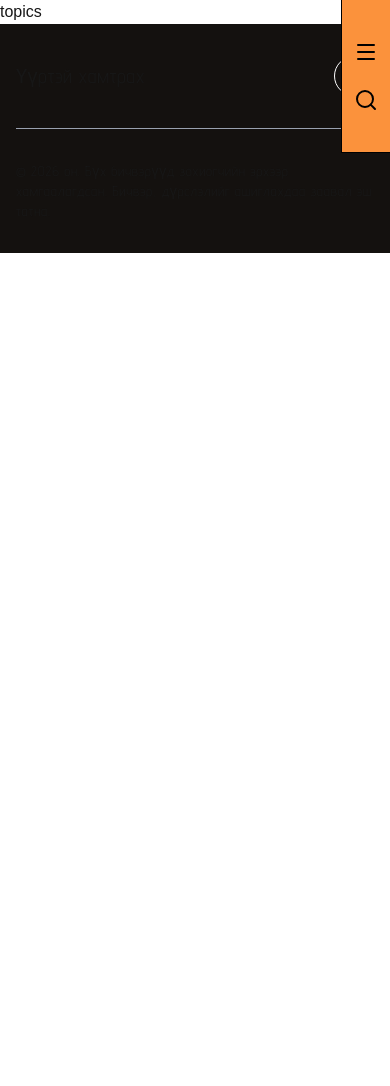
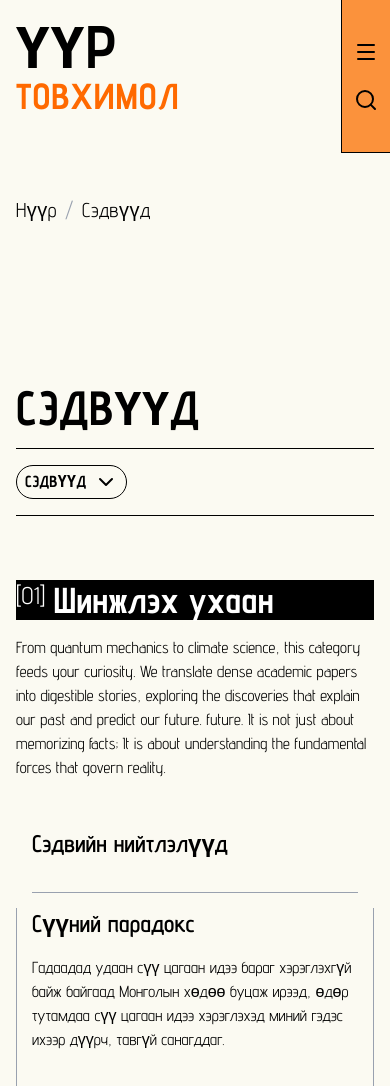
Before and after one commit to egoloprum/uur-new, a Next.js app: page /topics in a window 390 px wide. Shown: the top 1086 px of the page. Before the commit the page ends 844 px from the top, so only its background shows below. Built offline with nearby package versions, Linux system fonts and the light colour scheme.

Commit message:
feat & ui: filter for topics, ui of topics page

```diff
--- a/src/app/topics/page.tsx
+++ b/src/app/topics/page.tsx
@@ -1,5 +1,30 @@
+import { FilterDropdown } from '@/src/features/topics'
+import { Breadcrumb, Logo } from '@/src/widgets'
+import { TopicsList } from '@/src/widgets/topics'
+
 export const Page = ({}) => {
-  return <div>topics</div>
+  return (
+    <main className="bg-[#fbfaf2] font-advent-pro">
+      <div className="bg-[#fbfaf2] p-4 md:p-8 lg:p-12 xl:p-16 flex flex-col gap-20 relative overflow-hidden">
+        <Logo />
+        <Breadcrumb />
+        <h1
+          className="font-bold uppercase z-10 text-black tracking-wide mt-20 leading-12"
+          style={{ fontSize: 'clamp(3rem, 4vw, 8rem)' }}
+        >
+          Сэдвүүд
+        </h1>
+      </div>
+
+      <section className="px-4 md:px-8 lg:px-12 xl:px-16">
+        <div className="border-y border-black py-4 md:py-8 lg:py-12 xl:py-16 flex flex-wrap gap-4 justify-between items-center">
+          <FilterDropdown />
+        </div>
+      </section>
+
+      <TopicsList />
+    </main>
+  )
 }
 
 export default Page
--- a/src/entities/appContext.tsx
+++ b/src/entities/appContext.tsx
@@ -13,6 +13,7 @@ import {
 import { defaultPostData, Post } from './post'
 import { defaultSeasonData, Season } from './season'
 import { defaultUserData, RoleTypes, User } from './user'
+import { defaultTopicData, Topic } from './topic'
 
 const CURRENT_SEASON_ID = '405e4a2d-e198-4fa8-942d-3727d36861e2'
 
@@ -20,9 +21,13 @@ interface AppContextType {
   posts: Post[]
   seasons: Season[]
   users: User[]
+  topics: Topic[]
 
   selectedSeasonId: string
   setSelectedSeasonId: Dispatch<SetStateAction<string>>
+
+  selectedTopicId: string
+  setSelectedTopicId: Dispatch<SetStateAction<string>>
 
   currentSeasonId: string
 
@@ -30,22 +35,16 @@ interface AppContextType {
   getSeasonById: (id: string) => Season | null
   getUserById: (id: string) => User | null
 
-  // find the user by id then get posts by contributer id
   getPostsByContributerId: (id: string) => Post[]
+  getPostsBySeasonId: (seasonId: string) => Post[]
+  getPostsByLatest: () => Post[]
+  getPostsByTopicId: (topicId: string) => Post[]
 
-  // find posts by season id
-  getPostsBySeasonId: (seasonId: string) => Post[]
-
-  // get latest 5 posts
-  getPostsByLatest: () => Post[]
-
-  // find users by role type
   getMembersByRole: (type: RoleTypes) => User[]
-
-  // find users by season id
   getMembersBySeasonId: (seasonId: string) => User[]
 
   getSeasonsBySelectedSeasonId: () => Season[]
+  getTopicsBySelectedTopicId: () => Topic[]
 }
 
 const AppContext = createContext<AppContextType | undefined>(undefined)
@@ -56,8 +55,10 @@ export const AppProvider = ({ children }: { children: ReactNode }) => {
   const [seasons] = useState<Season[]>(() =>
     defaultSeasonData.filter(s => s.isActive === true).reverse()
   )
+  const [topics] = useState<Topic[]>(defaultTopicData)
 
   const [selectedSeasonId, setSelectedSeasonId] = useState<string>('')
+  const [selectedTopicId, setSelectedTopicId] = useState<string>('')
 
   const currentSeasonId = CURRENT_SEASON_ID
 
@@ -96,6 +97,16 @@ export const AppProvider = ({ children }: { children: ReactNode }) => {
       .slice(0, LATEST_COUNT)
   }, [posts])
 
+  const getPostsByTopicId = useCallback(
+    (topicId: string) => {
+      const topic = topics.find(s => s.id === topicId)
+      if (!topic) return []
+
+      return posts.filter(p => topic.postId.includes(p.id))
+    },
+    [topics, posts]
+  )
+
   const getMembersByRole = useCallback(
     (type: RoleTypes, seasonId?: string) => {
       return users.filter(user =>
@@ -125,13 +136,23 @@ export const AppProvider = ({ children }: { children: ReactNode }) => {
     return seasons.filter(s => s.id === selectedSeasonId)
   }, [seasons, selectedSeasonId])
 
+  const getTopicsBySelectedTopicId = useCallback(() => {
+    if (selectedTopicId === '') return topics
+
+    return topics.filter(s => s.id === selectedTopicId)
+  }, [topics, selectedTopicId])
+
   const value = useMemo(
     () => ({
       posts,
       seasons,
       users,
+      topics,
+
       selectedSeasonId,
       setSelectedSeasonId,
+      selectedTopicId,
+      setSelectedTopicId,
 
       currentSeasonId,
 
@@ -141,16 +162,22 @@ export const AppProvider = ({ children }: { children: ReactNode }) => {
       getPostsByContributerId,
       getPostsBySeasonId,
       getPostsByLatest,
+      getPostsByTopicId,
       getMembersByRole,
       getMembersBySeasonId,
       getSeasonsBySelectedSeasonId,
+      getTopicsBySelectedTopicId,
     }),
     [
       posts,
       seasons,
       users,
+      topics,
+
       selectedSeasonId,
       setSelectedSeasonId,
+      selectedTopicId,
+      setSelectedTopicId,
 
       currentSeasonId,
 
@@ -160,9 +187,11 @@ export const AppProvider = ({ children }: { children: ReactNode }) => {
       getPostsByContributerId,
       getPostsBySeasonId,
       getPostsByLatest,
+      getPostsByTopicId,
       getMembersByRole,
       getMembersBySeasonId,
       getSeasonsBySelectedSeasonId,
+      getTopicsBySelectedTopicId,
     ]
   )
 
--- a/src/entities/post/index.ts
+++ b/src/entities/post/index.ts
@@ -7,7 +7,7 @@ export interface Post {
   imageUrl: string
   imageAlt: string
 
-  writerId: string[]
+  writerId: string
   researchId: string[]
   redactorId: string[]
 }
@@ -23,7 +23,7 @@ export const defaultPostData: Post[] = [
     imageUrl: '/0/Bidnii-anzaardaggui-AI-iin-nuutsuud.jpg',
     imageAlt: 'Bidnii-anzaardaggui-AI-iin-nuutsuud',
 
-    writerId: ['569d55a5-580b-469f-9218-b3dcb53ab48a'],
+    writerId: '569d55a5-580b-469f-9218-b3dcb53ab48a',
     researchId: ['569d55a5-580b-469f-9218-b3dcb53ab48a', '02b8538a-ff85-40ed-ae38-bd68cdfa5567'],
     redactorId: [''],
   },
@@ -37,7 +37,7 @@ export const defaultPostData: Post[] = [
     imageUrl: '/0/Jazz.png',
     imageAlt: 'Jazz',
 
-    writerId: ['537df664-4972-4c8d-b0e5-b44b50033d7a'],
+    writerId: '537df664-4972-4c8d-b0e5-b44b50033d7a',
     researchId: ['537df664-4972-4c8d-b0e5-b44b50033d7a'],
     redactorId: [''],
   },
@@ -51,7 +51,7 @@ export const defaultPostData: Post[] = [
     imageUrl: '/0/Suunii-paradoks.jpg',
     imageAlt: 'Suunii-paradoks',
 
-    writerId: ['a7c1aa0b-2257-4025-b92e-c99fc72afb99'],
+    writerId: 'a7c1aa0b-2257-4025-b92e-c99fc72afb99',
     researchId: ['a7c1aa0b-2257-4025-b92e-c99fc72afb99'],
     redactorId: [''],
   },
--- /dev/null
+++ b/src/entities/topic/index.ts
@@ -0,0 +1,38 @@
+export interface Topic {
+  id: string
+  name: string
+  description: string
+  serial: number
+
+  postId: string[]
+}
+
+export const defaultTopicData: Topic[] = [
+  {
+    id: '34aa259b-2506-4e56-9e1b-c2c520312524',
+    name: 'Шинжлэх ухаан',
+    description:
+      'From quantum mechanics to climate science, this category feeds your curiosity. We translate dense academic papers into digestible stories, exploring the discoveries that explain our past and predict our future. future. It is not just about memorizing facts; It is about understanding the fundamental forces that govern reality.',
+
+    serial: 1,
+    postId: ['12b00a56-8253-44ac-a53a-25ff73b63f99'],
+  },
+  {
+    id: '6bbf7cbb-79e6-4475-adf9-adb68f60cd1e',
+    name: 'Технологи',
+    description:
+      'Technology is moving faster than ever. In this section, we cut through the hype to look at what actually actually matters. We review the latest tools, break down complex concepts like blockchain and machine and machine learning, and discuss the ethical implications of the code that runs our lives. If it plugs in, connects or computes, we are covering it.',
+
+    serial: 2,
+    postId: ['5c6bfd0c-60c4-4f36-af37-a9a5e38fa4b8'],
+  },
+  {
+    id: '8c4fbc01-e7ea-4f51-995c-d869f409046d',
+    name: 'Урлаг',
+    description:
+      'Art is the mirror of society. Here, we celebrate creativity in all its forms. We explore classic masterpieces and contemporary digital installations alike. We look at how artists are using new tools (like AI and VR) to tell stories and how creativity remains the uniquely human element in an automated world.',
+
+    serial: 3,
+    postId: ['41b0081f-d6a3-45f8-a09b-884fc0145f17'],
+  },
+]
--- /dev/null
+++ b/src/features/topics/FilterDropdown.tsx
@@ -0,0 +1,24 @@
+'use client'
+
+import { useApp } from '@/src/entities'
+import { Dropdown, DropdownContent, DropdownItem, DropdownTrigger } from '@/src/shared/components'
+
+export const FilterDropdown = ({}) => {
+  const { topics, setSelectedTopicId } = useApp()
+
+  return (
+    <Dropdown setSelectedItem={setSelectedTopicId}>
+      <DropdownTrigger>Сэдвүүд</DropdownTrigger>
+      <DropdownContent>
+        {topics.map(topic => (
+          <DropdownItem key={topic.id} value={topic.id}>
+            {topic.name}
+          </DropdownItem>
+        ))}
+        <DropdownItem value="" className=" border-t">
+          Бүх сэдвүүд
+        </DropdownItem>
+      </DropdownContent>
+    </Dropdown>
+  )
+}
--- /dev/null
+++ b/src/features/topics/index.ts
@@ -0,0 +1 @@
+export * from './FilterDropdown'
--- a/src/widgets/logo/Logo.tsx
+++ b/src/widgets/logo/Logo.tsx
@@ -3,8 +3,8 @@ import Link from 'next/link'
 export const Logo = ({}) => {
   return (
     <Link href="/" className="font-bold uppercase z-10">
-      <span className="block text-4xl md:text-6xl tracking-wide text-black">Үүр</span>
-      <span className="block text-2xl md:text-4xl tracking-wide text-orange-500">Товхимол</span>
+      <span className="block text-6xl md:text-8xl tracking-wide text-black">Үүр</span>
+      <span className="block text-4xl md:text-6xl tracking-wide text-orange-500">Товхимол</span>
     </Link>
   )
 }
--- /dev/null
+++ b/src/widgets/topics/PostsList.tsx
@@ -0,0 +1,46 @@
+import { useApp } from '@/src/entities'
+import { Post } from '@/src/entities/post'
+import { Button } from '@/src/shared/components'
+import { MoveRight } from 'lucide-react'
+
+export const PostsList = ({ posts }: { posts: Post[] }) => {
+  const { getUserById } = useApp()
+
+  return (
+    <ul className="grid sm:grid-cols-2 lg:grid-cols-3">
+      {posts.map((post, index) => {
+        const member = getUserById(post.writerId)
+
+        return (
+          <li
+            className="text-black p-4 md:p-8 lg:p-12 xl:p-16 flex flex-col gap-16 relative"
+            key={post.name + member?.name + index}
+          >
+            <div className="absolute h-[calc(100%-2rem)] md:h-[calc(100%-4rem)] lg:h-[calc(100%-6rem)] xl:h-[calc(100%-8rem)] w-full border-x border-gray-400 top-1/2 -translate-y-1/2 left-0" />
+            <div className="absolute w-[calc(100%-2rem)] md:w-[calc(100%-4rem)] lg:w-[calc(100%-6rem)] xl:w-[calc(100%-8rem)] h-full border-y border-gray-400 top-0 -translate-x-1/2 left-1/2" />
+            <div className="space-y-4 z-10">
+              <h3 className="text-2xl md:text-4xl font-semibold">{post.name}</h3>
+              <p className="text-base md:text-xl line-clamp-4">{post.description}</p>
+            </div>
+
+            <div className="flex flex-wrap justify-between items-center gap-4 tracking-wide mt-auto z-10">
+              <div className="flex gap-2 md:gap-8">
+                <p>{post.releaseDate}</p>
+                <p className="uppercase">{member?.name}</p>
+              </div>
+
+              <Button
+                mode="primary"
+                href={`posts/${post.slug}`}
+                className="text-xs md:text-sm px-2! py-1!"
+              >
+                <span>Цааш унших</span>
+                <MoveRight className="h-4 w-4" />
+              </Button>
+            </div>
+          </li>
+        )
+      })}
+    </ul>
+  )
+}
--- /dev/null
+++ b/src/widgets/topics/TopicsList.tsx
@@ -0,0 +1,41 @@
+'use client'
+
+import { useApp } from '@/src/entities'
+import { PostsList } from './PostsList'
+import clsx from 'clsx'
+
+export const TopicsList = ({}) => {
+  const { getPostsByTopicId, getTopicsBySelectedTopicId } = useApp()
+
+  const topics = getTopicsBySelectedTopicId()
+
+  return (
+    <ul className="px-4 md:px-8 lg:px-12 xl:px-16 text-black pb-16">
+      {topics.map(topic => {
+        const posts = getPostsByTopicId(topic.id)
+
+        return (
+          <li key={topic.id} className="my-16 space-y-4 md:space-y-8">
+            <h2
+              className={clsx([
+                'flex gap-2',
+                topic.name === 'Шинжлэх ухаан' && 'bg-black text-white',
+                topic.name === 'Технологи' && 'bg-indigo-400',
+                topic.name === 'Урлаг' && 'bg-orange-400',
+              ])}
+            >
+              <span className="text-2xl">[0{topic.serial}]</span>
+              <span className="font-bold text-4xl">{topic.name}</span>
+            </h2>
+            <p className="text-base md:text-2xl">{topic.description}</p>
+
+            <div className="px-4 md:px-8 lg:px-12 xl:px-16 mt-12 my-8">
+              <h3 className="text-2xl font-semibold">Сэдвийн нийтлэлүүд</h3>
+            </div>
+            <PostsList posts={posts} />
+          </li>
+        )
+      })}
+    </ul>
+  )
+}
--- /dev/null
+++ b/src/widgets/topics/index.ts
@@ -0,0 +1,2 @@
+export * from './PostsList'
+export * from './TopicsList'
```
